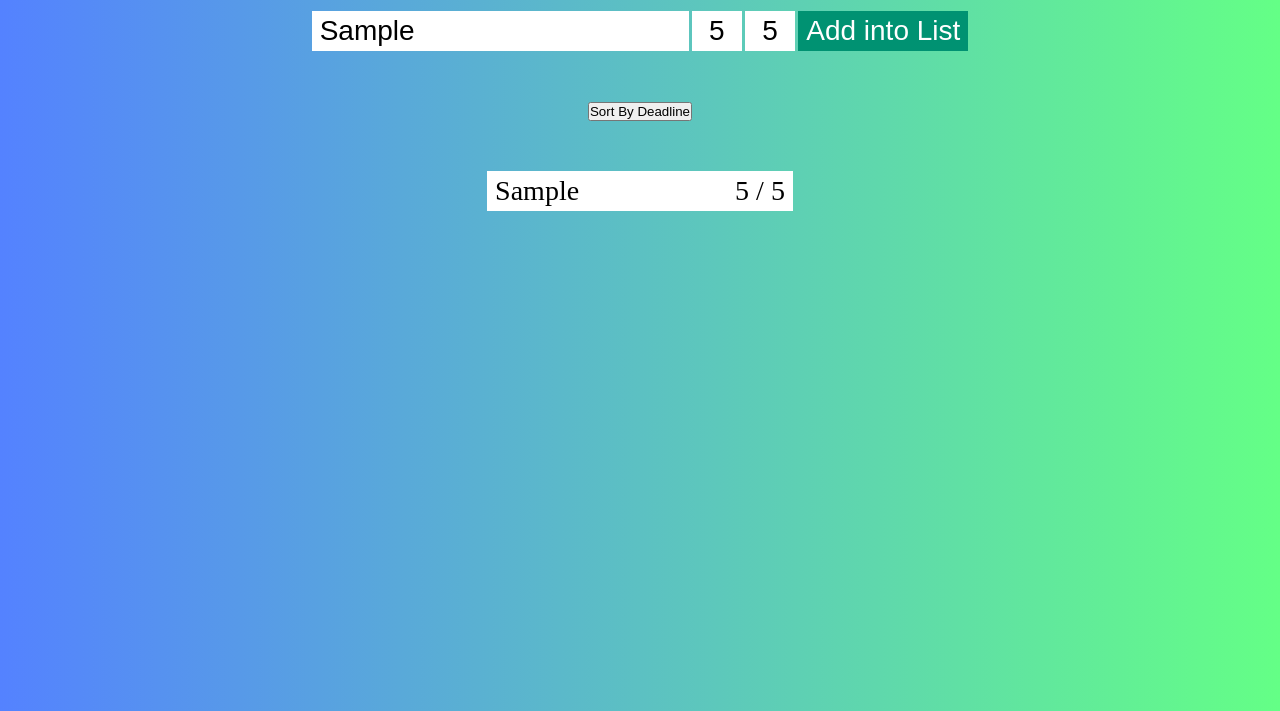
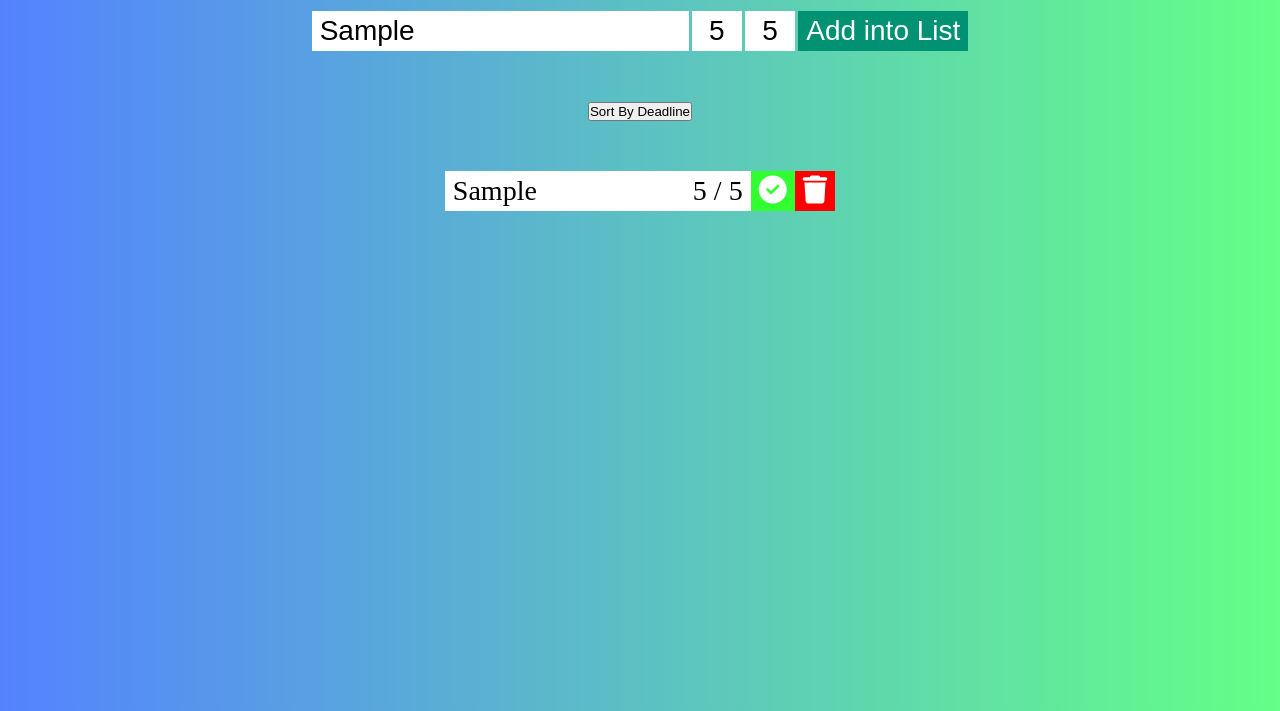
Before and after one commit to cmchik410/todo_list, a plain HTML site: page index.html in a window 1280 px wide. Both pictures are taken after typing "Sample", "5", "5" into the empty fields and a click on the button "Add into List". Shown: the part 89-800 px from the top of the page. Drawn offline with Linux system fonts and the light colour scheme.

Commit message:
adding new features
1. complete button added
2. trash button added

```diff
--- a/app.js
+++ b/app.js
@@ -33,5 +33,28 @@ add.addEventListener("click", e => {
 
     todo.appendChild(time);
 
+    let completeBtn = document.createElement("button");
+
+    completeBtn.classList.add("complete");
+
+    completeBtn.innerHTML = '<i class="fa-solid fa-circle-check"></i>';
+
+    completeBtn.addEventListener("click", e => {
+        let todoItem = e.target.parentElement;
+        todoItem.classList.toggle("done");
+    });
+
+    let trashBtn = document.createElement("button");
+
+    trashBtn.classList.add("trash");
+
+    trashBtn.innerHTML = '<i class="fa-solid fa-trash"></i>';
+
+    todo.appendChild(completeBtn);
+
+    todo.appendChild(trashBtn);
+
+    todo.style.animation = "scaleUp 0.3s forwards";
+
     section.appendChild(todo);
 })
--- a/index.html
+++ b/index.html
@@ -4,6 +4,13 @@
         <meta charset="UTF-8">
         <meta name="viewport" content="width=device-width, initial-scale=1.0">
         <title>Todo List</title>
+        <link
+            rel="stylesheet"
+            href="https://cdnjs.cloudflare.com/ajax/libs/font-awesome/6.4.0/css/all.min.css"
+            integrity="sha512-iecdLmaskl7CVkqkXNQ/ZH/XLlvWZOJyj7Yy7tcenmpD1ypASozpmT/E0iPtmFIB46ZmdtAc9eNBvH0H/ZpiBw=="
+            crossorigin="anonymous"
+            referrerpolicy="no-referrer"
+        />
         <link rel="stylesheet" href="./styles/style.css">
     </head>
 
--- a/styles/style.scss
+++ b/styles/style.scss
@@ -2,6 +2,10 @@
     margin: 0;
     padding: 0;
     box-sizing: border-box;
+}
+
+i {
+    pointer-events: none;
 }
 
 body {
@@ -73,6 +77,7 @@ section {
         width: 50rem;
         display: flex;
         align-items: center;
+        transition: all 0.1s ease;
     }
 
     p {
@@ -90,4 +95,36 @@ section {
     p.todo-time {
         align-items: right;
     }
+
+    button {
+        padding: 0.25rem 0.5rem;
+        font-size: 1.75rem;
+        border: none;
+        cursor: pointer;
+        color: white;
+    }
+
+    button.complete {
+        background-color: rgb(50, 255, 50);
+    }
+
+    button.trash {
+        background-color: red;
+    }
 }
+
+.done {
+    opacity: 0.5;
+    text-decoration: line-through;
+    text-decoration-thickness: 0.2rem;
+}
+
+
+@keyframes scaleUp{
+    from {
+        transform: scale(0);
+    }
+    to {
+        transform: scale(1);
+    }
+}
```
Also changed, not shown: styles/style.css, 1 other file.
